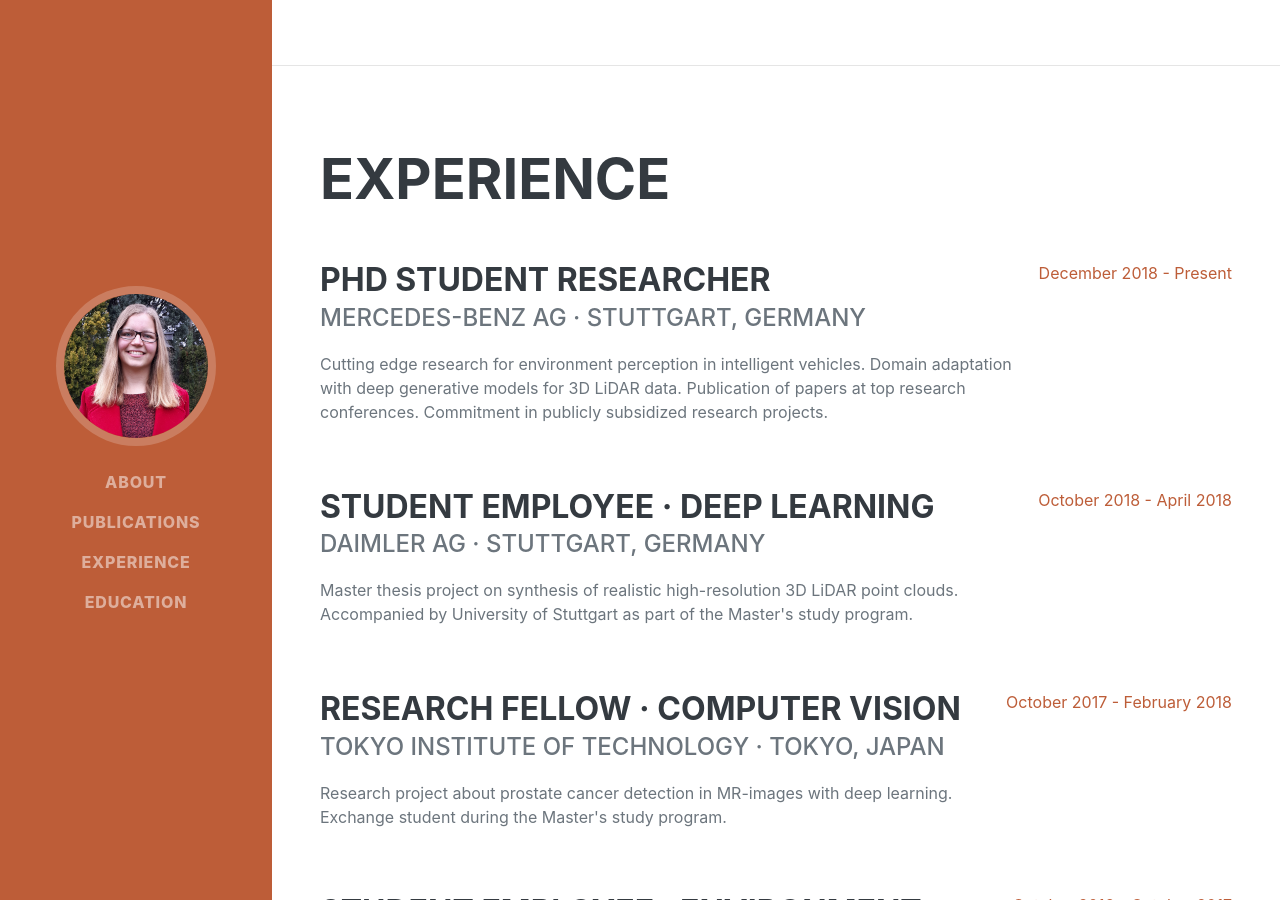
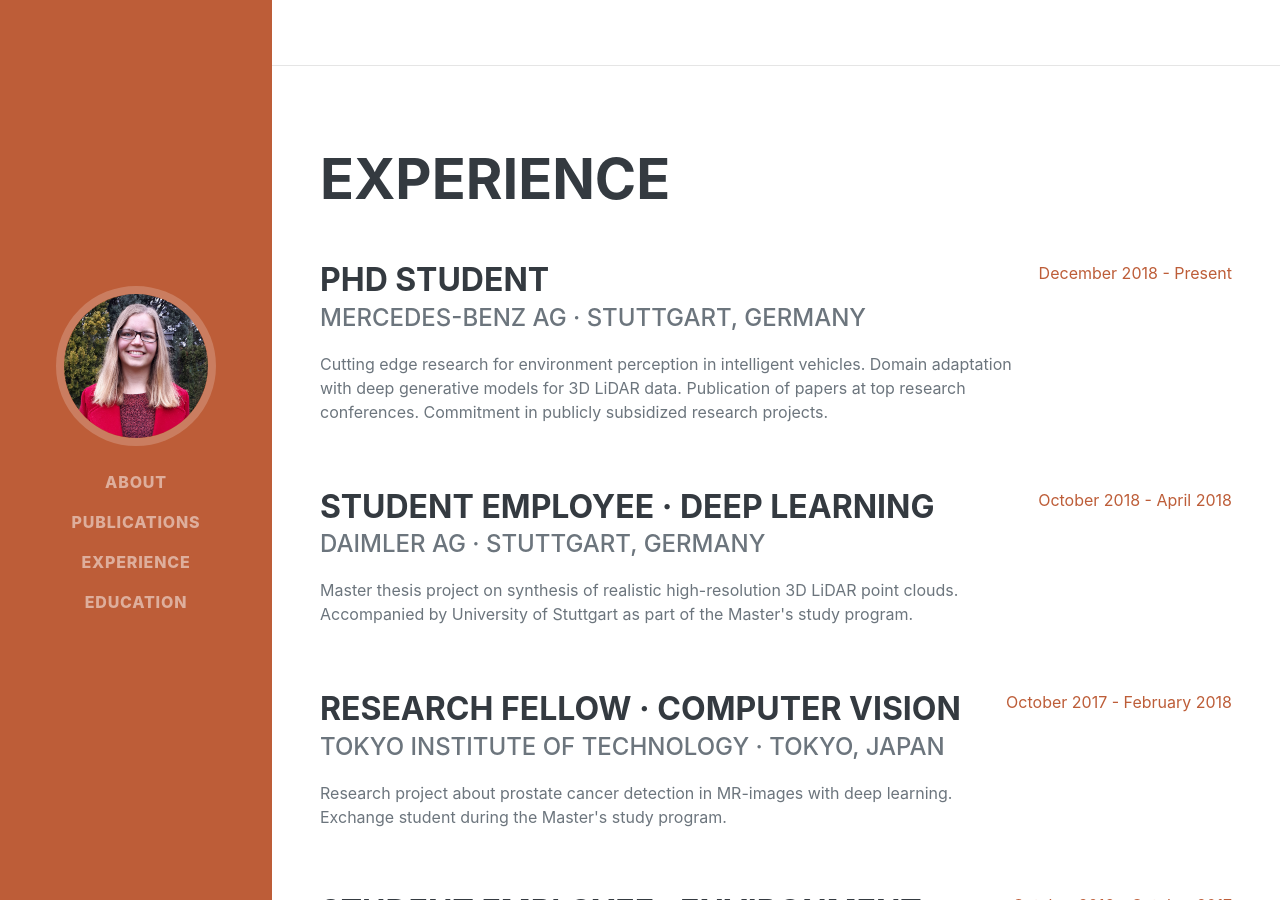
Before and after one commit to ltriess/ltriess.github.io, a Jekyll site: the page built from index.md, in a window 1280 px wide and 900 px high, scrolled down 2727 px. Built offline with Jekyll 4.4.1, drawn with Linux system fonts in a browser that asks for light colours; nearby versions of some CDN libraries; some web fonts are replaced.

Commit message:
Better job title

```diff
--- a/_sections/02_experience.html
+++ b/_sections/02_experience.html
@@ -5,7 +5,7 @@
 
 <div class="d-flex flex-column flex-md-row justify-content-between mb-5">
     <div class="flex-grow-1">
-        <h3 class="mb-0">PhD Student Researcher</h3>
+        <h3 class="mb-0">PhD Student</h3>
         <div class="subheading mb-3">Mercedes-Benz AG · Stuttgart, Germany</div>
         <p>
             Cutting edge research for environment perception in intelligent vehicles.
```
